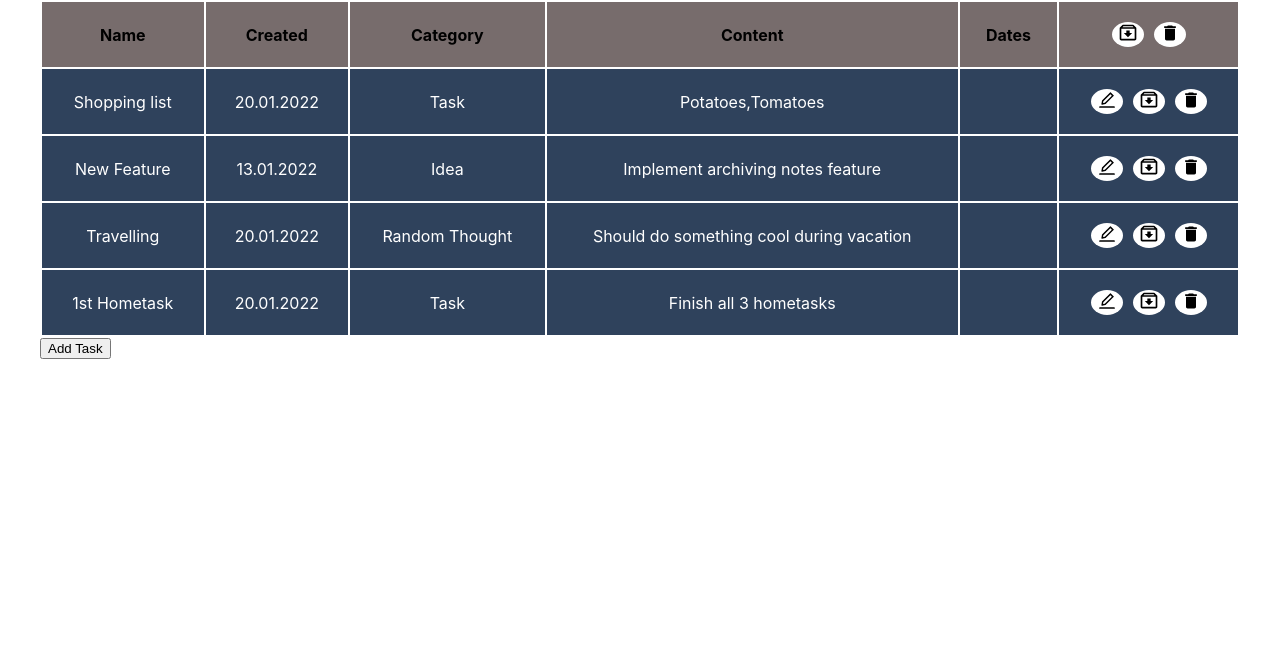
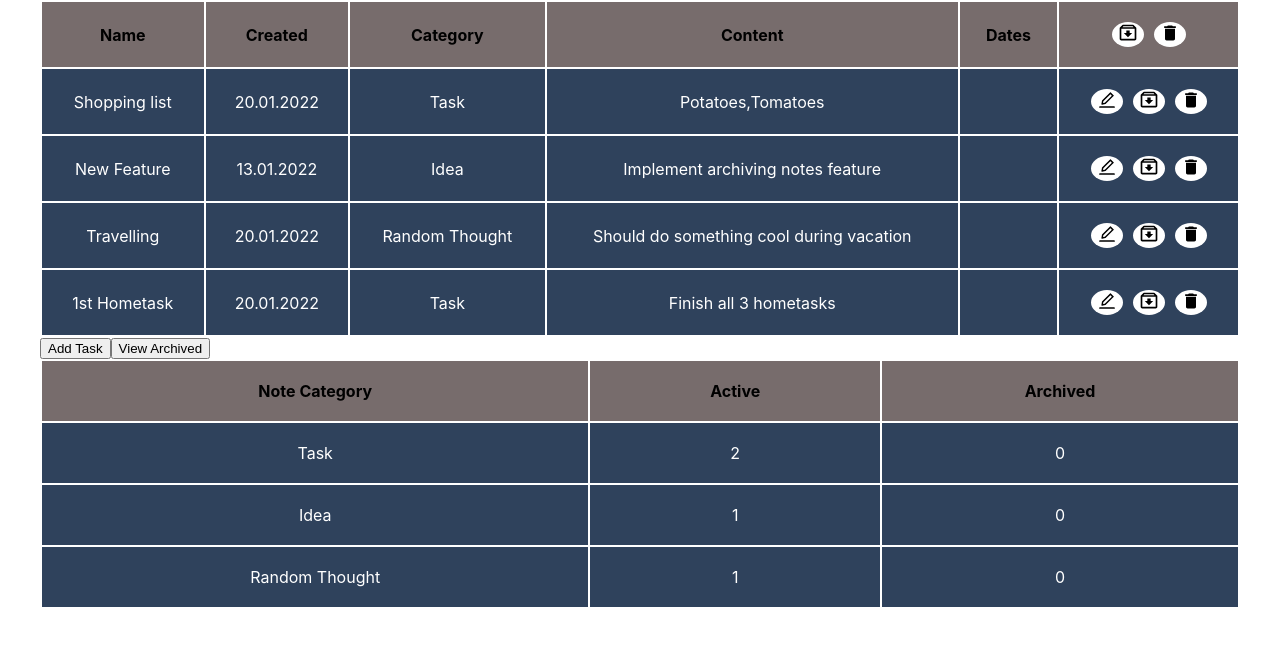
Before and after one commit to mihailsin/radency-hometask-2-react, a React (Create React App) app: page / in a window 1280 px wide. Shown: the top 646 px of the page. Built offline with nearby package versions, Linux system fonts and the light colour scheme.

Commit message:
impemented archive-unArchiveTask feature

```diff
--- a/src/App.js
+++ b/src/App.js
@@ -3,21 +3,33 @@ import { useState } from "react";
 import { RelativeContainer } from "./components/RelativeContainer/RelativeContainer.Styled";
 import Wrapper from "./components/Wrapper";
 import TasksTable from "./components/TasksTable";
+import CategoriesTable from "./components/CategoriesTable";
+import ArchivedTable from "./components/ArchivedTable/ArchivedTable";
 import AddTaskForm from "./components/AddTaskForm/AddTaskForm";
 
 function App() {
   const [addTaskFormIsVisible, setAddTaskFormIsVisible] = useState(false);
-
+  const [archivedTableIsVisible, setArchivedTableIsVisible] = useState(false);
   const toggleAddTaskModal = (e) => {
     setAddTaskFormIsVisible(!addTaskFormIsVisible);
+  };
+  const toggleArchivedTable = (e) => {
+    setArchivedTableIsVisible(!archivedTableIsVisible);
   };
 
   return (
     <RelativeContainer>
       <Wrapper>
-        <TasksTable toggleModal={toggleAddTaskModal} />
+        <TasksTable
+          toggleModal={toggleAddTaskModal}
+          toggleArchivedModal={toggleArchivedTable}
+        />
         {addTaskFormIsVisible && (
           <AddTaskForm toggleModal={toggleAddTaskModal} />
+        )}
+        <CategoriesTable />
+        {archivedTableIsVisible && (
+          <ArchivedTable toggleArchivedModal={toggleArchivedTable} />
         )}
       </Wrapper>
     </RelativeContainer>
--- a/src/components/AddTaskForm/AddTaskForm.jsx
+++ b/src/components/AddTaskForm/AddTaskForm.jsx
@@ -14,6 +14,7 @@ import {
 } from "./AddTaskForm.styled";
 import { Button } from "../TableButton/TableButton.styled";
 import { CgCloseO } from "react-icons/cg";
+
 const AddTaskForm = ({ toggleModal }) => {
   const [name, setName] = useState("");
   const [category, setCategory] = useState("Task");
--- /dev/null
+++ b/src/components/ArchivedTable/ArchivedTable.jsx
@@ -0,0 +1,82 @@
+import React from "react";
+import { useSelector, useDispatch } from "react-redux";
+import { remove, toggleArchived } from "../../redux/slices";
+import { BiArchiveOut } from "react-icons/bi";
+import { MdDelete } from "react-icons/md";
+import Wrapper from "../Wrapper";
+import {
+  Table,
+  TableHeader,
+  HeaderElement,
+  TableRow,
+  TableBody,
+  DataElement,
+} from "../TasksTable/TasksTable.styled";
+import { Backdrop } from "../AddTaskForm/AddTaskForm.styled";
+import { CgCloseO } from "react-icons/cg";
+import { Button } from "../TableButton/TableButton.styled";
+const ArchivedTable = ({ toggleArchivedModal }) => {
+  const dispatch = useDispatch();
+  const items = useSelector((state) => state.tasks);
+  return (
+    <Backdrop>
+      <Wrapper>
+        <Button
+          style={{ alignSelf: "flex-end", margin: "0" }}
+          onClick={() => toggleArchivedModal()}
+        >
+          <CgCloseO size={20} />
+        </Button>
+        <Table>
+          <TableHeader>
+            <TableRow>
+              <HeaderElement>Name</HeaderElement>
+              <HeaderElement>Created</HeaderElement>
+              <HeaderElement>Category</HeaderElement>
+              <HeaderElement>Content</HeaderElement>
+              <HeaderElement>Dates</HeaderElement>
+              <HeaderElement>
+                <Button type="button">
+                  <BiArchiveOut size={20} />
+                </Button>
+                <Button type="button">
+                  <MdDelete size={20} />
+                </Button>
+              </HeaderElement>
+            </TableRow>
+          </TableHeader>
+          <TableBody>
+            {items.map(
+              ({ id, name, created, category, content, dates, archived }) =>
+                archived && (
+                  <TableRow key={id}>
+                    <DataElement>{name}</DataElement>
+                    <DataElement>{created}</DataElement>
+                    <DataElement>{category}</DataElement>
+                    <DataElement>{content}</DataElement>
+                    <DataElement>{dates}</DataElement>
+                    <DataElement>
+                      <Button
+                        type="button"
+                        onClick={() => dispatch(toggleArchived(id))}
+                      >
+                        <BiArchiveOut size={20} />
+                      </Button>
+                      <Button
+                        type="button"
+                        onClick={() => dispatch(remove(id))}
+                      >
+                        <MdDelete size={20} />
+                      </Button>
+                    </DataElement>
+                  </TableRow>
+                )
+            )}
+          </TableBody>
+        </Table>
+      </Wrapper>
+    </Backdrop>
+  );
+};
+
+export default ArchivedTable;
--- /dev/null
+++ b/src/components/CategoriesTable/CategoriesTable.jsx
@@ -0,0 +1,59 @@
+import React from "react";
+import { useSelector } from "react-redux";
+
+import {
+  Table,
+  TableHeader,
+  HeaderElement,
+  TableRow,
+  TableBody,
+  DataElement,
+} from "../TasksTable/TasksTable.styled";
+
+const CategoriesTable = () => {
+  const taskList = useSelector((state) =>
+    state.tasks.filter((element) => element.category === "Task")
+  );
+  const ideaList = useSelector((state) =>
+    state.tasks.filter((element) => element.category === "Idea")
+  );
+  const thoughtsList = useSelector((state) =>
+    state.tasks.filter((element) => element.category === "Random Thought")
+  );
+  const activeTasks = taskList.filter((todo) => todo.active);
+  const archivedTasks = taskList.filter((todo) => todo.archived);
+  const activeIdeas = ideaList.filter((todo) => todo.active);
+  const archivedIdeas = ideaList.filter((todo) => todo.archived);
+  const activeThoughts = thoughtsList.filter((todo) => todo.active);
+  const archivedThoughts = thoughtsList.filter((todo) => todo.archived);
+  return (
+    <Table>
+      <TableHeader>
+        <TableRow>
+          <HeaderElement>Note Category</HeaderElement>
+          <HeaderElement>Active</HeaderElement>
+          <HeaderElement>Archived</HeaderElement>
+        </TableRow>
+      </TableHeader>
+      <TableBody>
+        <TableRow>
+          <DataElement>Task</DataElement>
+          <DataElement>{activeTasks.length}</DataElement>
+          <DataElement>{archivedTasks.length}</DataElement>
+        </TableRow>
+        <TableRow>
+          <DataElement>Idea</DataElement>
+          <DataElement>{activeIdeas.length}</DataElement>
+          <DataElement>{archivedIdeas.length}</DataElement>
+        </TableRow>
+        <TableRow>
+          <DataElement>Random Thought</DataElement>
+          <DataElement>{activeThoughts.length}</DataElement>
+          <DataElement>{archivedThoughts.length}</DataElement>
+        </TableRow>
+      </TableBody>
+    </Table>
+  );
+};
+
+export default CategoriesTable;
--- /dev/null
+++ b/src/components/CategoriesTable/index.js
@@ -0,0 +1 @@
+export { default } from "./CategoriesTable";
--- a/src/components/TasksTable/TasksTable.jsx
+++ b/src/components/TasksTable/TasksTable.jsx
@@ -1,6 +1,7 @@
 import React from "react";
 import { useDispatch, useSelector } from "react-redux";
-import TableButton from "../TableButton";
+import { remove, toggleArchived } from "../../redux/slices";
+import { Button } from "../TableButton/TableButton.styled";
 import { AiOutlineEdit } from "react-icons/ai";
 import { BiArchiveIn, BiArchiveOut } from "react-icons/bi";
 import { MdDelete } from "react-icons/md";
@@ -13,8 +14,9 @@ import {
   DataElement,
 } from "./TasksTable.styled";
 
-const TasksTable = ({ toggleModal }) => {
+const TasksTable = ({ toggleModal, toggleArchivedModal }) => {
   const items = useSelector((state) => state.tasks);
+  const dispatch = useDispatch();
   return (
     <>
       <Table>
@@ -26,18 +28,19 @@ const TasksTable = ({ toggleModal }) => {
             <HeaderElement>Content</HeaderElement>
             <HeaderElement>Dates</HeaderElement>
             <HeaderElement>
-              <TableButton type="button">
+              <Button type="button">
                 <BiArchiveIn size={20} />
-              </TableButton>
-              <TableButton type="button">
+              </Button>
+              <Button type="button">
                 <MdDelete size={20} />
-              </TableButton>
+              </Button>
             </HeaderElement>
           </TableRow>
         </TableHeader>
         <TableBody>
           {items.map(
-            ({ id, name, created, category, content, dates, archived }) => (
+            ({ id, name, created, category, content, dates, archived }) =>
+              !archived && (
                 <TableRow key={id}>
                   <DataElement>{name}</DataElement>
                   <DataElement>{created}</DataElement>
@@ -45,15 +48,18 @@ const TasksTable = ({ toggleModal }) => {
                   <DataElement>{content}</DataElement>
                   <DataElement>{dates}</DataElement>
                   <DataElement>
-                  <TableButton type="button">
+                    <Button type="button">
                       <AiOutlineEdit size={20} />
-                  </TableButton>
-                  <TableButton type="button">
+                    </Button>
+                    <Button
+                      type="button"
+                      onClick={() => dispatch(toggleArchived(id))}
+                    >
                       <BiArchiveIn size={20} />
-                  </TableButton>
-                  <TableButton type="button">
+                    </Button>
+                    <Button type="button" onClick={() => dispatch(remove(id))}>
                       <MdDelete size={20} />
-                  </TableButton>
+                    </Button>
                   </DataElement>
                 </TableRow>
               )
@@ -64,6 +70,9 @@ const TasksTable = ({ toggleModal }) => {
         <button type="button" onClick={() => toggleModal()}>
           Add Task
         </button>
+        <button type="button" onClick={() => toggleArchivedModal()}>
+          View Archived
+        </button>
       </div>
     </>
   );
--- a/src/redux/slices.js
+++ b/src/redux/slices.js
@@ -54,7 +54,12 @@ export const taskSlice = createSlice({
     remove: (state, { payload }) => {
       return state.filter((item) => item.id !== payload);
     },
+    toggleArchived: (state, { payload }) => {
+      const task = state.find((item) => item.id === payload);
+      task.archived = !task.archived;
+      task.active = !task.active;
+    },
   },
 });
 
-export const { add, remove } = taskSlice.actions;
+export const { add, remove, toggleArchived } = taskSlice.actions;
```
Also changed, not shown: src/components/ArchivedTable/index.js (added). Lines whose indentation alone changed are shown as unchanged.
